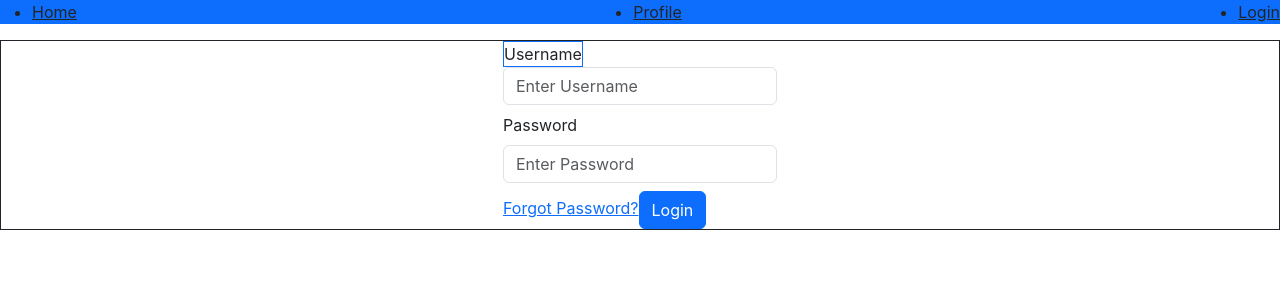
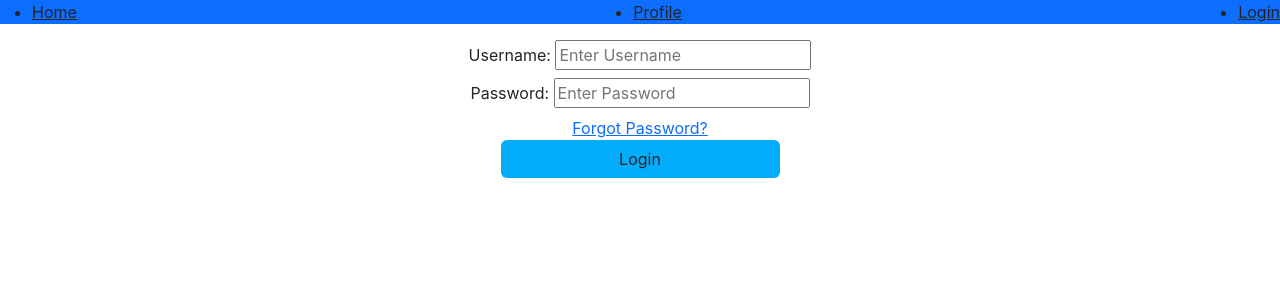
Before and after one commit to dustinb104/mern-web-app, a React (Create React App) app in the folder frontend/: page /login in a window 1280 px wide. Shown: the top 300 px of the page. Built offline with nearby package versions, Linux system fonts and the light colour scheme.

Commit message:
changed login page a little and set up temp forgot password page

```diff
--- a/frontend/src/pages/Forgot.jsx
+++ b/frontend/src/pages/Forgot.jsx
@@ -1,7 +1,14 @@
+import '../styles/forgot.css'
+
 function Forgot() {
     return (
-        <div class = 'p-2'>
-            <h1>This is the Forgot Password Page</h1>
+        <div class = 'p-2 d-flex justify-content-center'>
+            <div class='d-flex flex-column'>
+                <label class='pb-3'>
+                    email <input placeholder="Enter email" type='text'/>
+                </label>
+                <button class='btn'>Submit</button>
+            </div>
         </div>
     )
 }
--- a/frontend/src/pages/Login.jsx
+++ b/frontend/src/pages/Login.jsx
@@ -1,24 +1,37 @@
-import Form from 'react-bootstrap/Form';
-import Button from 'react-bootstrap/Button';
+// import Form from 'react-bootstrap/Form';
+// import Button from 'react-bootstrap/Button';
 import {Link} from 'react-router-dom'
+import '../styles/login.css'
 
 function Login() {
     return(
-        <div class = 'd-flex justify-content-center border border-dark'>
-            <Form class = 'd-flex justify-contents-center border border-danger'>
-                {/* <div class='d-flex flex-column container'> */}
-                <Form.Group class='mb-2'>
-                        <Form.Label class = 'border border-primary'>Username</Form.Label>
-                        <Form.Control type='text' placeholder="Enter Username"></Form.Control>
-                </Form.Group>
-                <Form.Group class='mb-2'>
-                        <Form.Label>Password</Form.Label>
-                        <Form.Control type='password' placeholder='Enter Password'></Form.Control>
-                </Form.Group>
+        // <div class = 'd-flex justify-content-center'>
+        //      <Form class = 'd-flex justify-contents-center border border-danger flex-column b-3 w-50 align-items-center mb-2 mt-2'>
+        //          {/* <div class='d-flex flex-column container'> */}
+        //          <Form.Group class='mb-2'>
+        //                  <Form.Label class = 'border border-primary'>Username</Form.Label>
+        //                  <Form.Control size='lg' type='text' placeholder="Enter Username"></Form.Control>
+        //          </Form.Group>
+        //          <Form.Group class='mb-2'>
+        //                  <Form.Label>Password</Form.Label>
+        //                  <Form.Control size='lg' type='password' placeholder='Enter Password'></Form.Control>
+        //          </Form.Group>
+        //          <Link to='forgot'>Forgot Password?</Link>
+        //          <Button variant='primary' type='submit'>Login</Button>
+        //          {/* </div> */}
+        //      </Form>
+        // </div>
+        <div class='d-flex justify-content-center align-items-center container'>
+            <div class='d-flex flex-column w-50 align-items-center'>
+                <label class='mb-2'>
+                    Username: <input placeholder="Enter Username" type='text'/>
+                </label>
+                <label class='mb-2'>
+                    Password: <input placeholder="Enter Password" type='password'/>
+                </label>
                 <Link to='forgot'>Forgot Password?</Link>
-                <Button variant='primary' type='submit'>Login</Button>
-                {/* </div> */}
-            </Form>
+                <button type='submit' class='btn w-50'>Login</button>
+            </div>
         </div>
     )
 }
--- /dev/null
+++ b/frontend/src/styles/forgot.css
@@ -0,0 +1,3 @@
+.btn {
+    background-color: #03adfc;
+}
--- /dev/null
+++ b/frontend/src/styles/login.css
@@ -0,0 +1,3 @@
+.btn {
+    background-color: #03adfc;
+}
```
